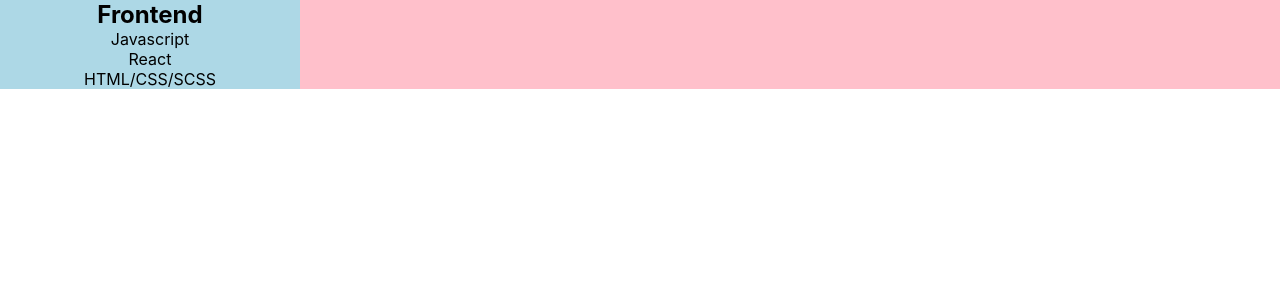
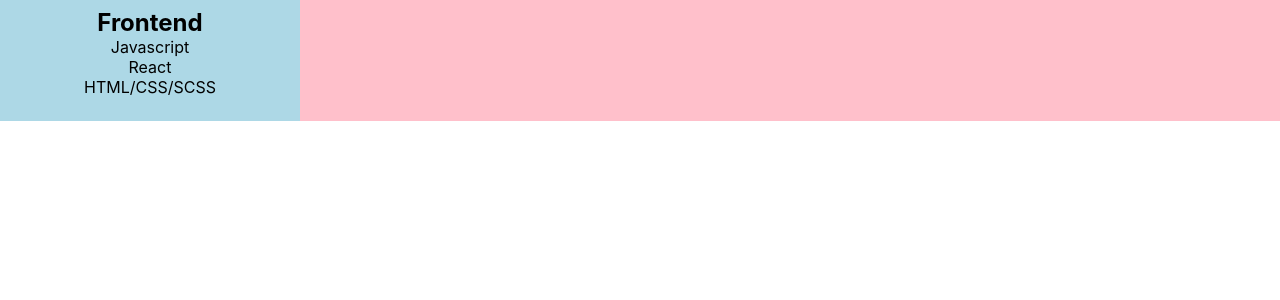
Before and after one commit to MadisonEvans94/portfolio, a React (Create React App) app: page / in a window 1280 px wide. Shown: the top 300 px of the page. Built offline with nearby package versions, Linux system fonts and the light colour scheme.

Commit message:
checkpoint

```diff
--- a/src/App.js
+++ b/src/App.js
@@ -1,5 +1,7 @@
 import "./App.css";
 import SkillCard from "./components/SkillCard/SkillCard";
+const frontendDescription =
+	"A good software engineer's frontend skills include expertise in HTML, CSS, and JavaScript, as well as experience with front-end frameworks such as React, Angular, or Vue. They should also have an eye for design and user experience, as well as knowledge of web performance and accessibility.";
 
 function App() {
 	return (
@@ -7,6 +9,7 @@
 			<SkillCard
 				cardTitle={"Frontend"}
 				skillList={["Javascript", "React", "HTML/CSS/SCSS"]}
+				description={frontendDescription}
 			/>
 		</div>
 	);
--- a/src/components/SkillCard/SkillCard.css
+++ b/src/components/SkillCard/SkillCard.css
@@ -1,17 +1,21 @@
 .skillcard-container {
 	background-color: lightblue;
 	max-width: 300px;
+	padding: 0.5rem;
 }
 .skillcard-container h2 {
 	text-align: center;
 }
 .skillcard-container ul li {
 	text-align: center;
+	list-style: none;
 }
 .skillcard-description {
 	max-height: 0;
 	overflow: hidden;
-	transition: max-height 0.3s ease-out;
+	transition: max-height 0.7s ease-out;
+
+	margin: 0.5rem;
 }
 
 .skillcard-description.hidden {
--- a/src/components/SkillCard/SkillCard.jsx
+++ b/src/components/SkillCard/SkillCard.jsx
@@ -2,7 +2,7 @@
 import "./SkillCard.css";
 import { useState } from "react";
 
-const SkillCard = ({ cardTitle, skillList }) => {
+const SkillCard = ({ cardTitle, skillList, description }) => {
 	const [isHidden, setIsHidden] = useState(true);
 	function toggleHidden() {
 		setIsHidden((prevState) => !prevState);
@@ -16,11 +16,7 @@
 				})}
 			</ul>
 			<p className={`skillcard-description ${isHidden ? "hidden" : ""}`}>
-				Lorem ipsum dolor sit, amet consectetur adipisicing elit. At ad et ut ab
-				ratione nesciunt libero quas, expedita eius tempora? Facilis nulla ipsam
-				numquam temporibus autem? Nisi, placeat ratione fugit libero rem
-				ducimus, quam ut, esse minus natus mollitia ab! Reprehenderit maiores
-				non magnam velit inventore quasi sed. Aliquid, laudantium!
+				{description}
 			</p>
 		</div>
 	);
--- a/src/index.css
+++ b/src/index.css
@@ -20,3 +20,7 @@
 		monospace;
 }
 /* Utility Classes */
+a {
+	text-decoration: none;
+	color: black;
+}
```
